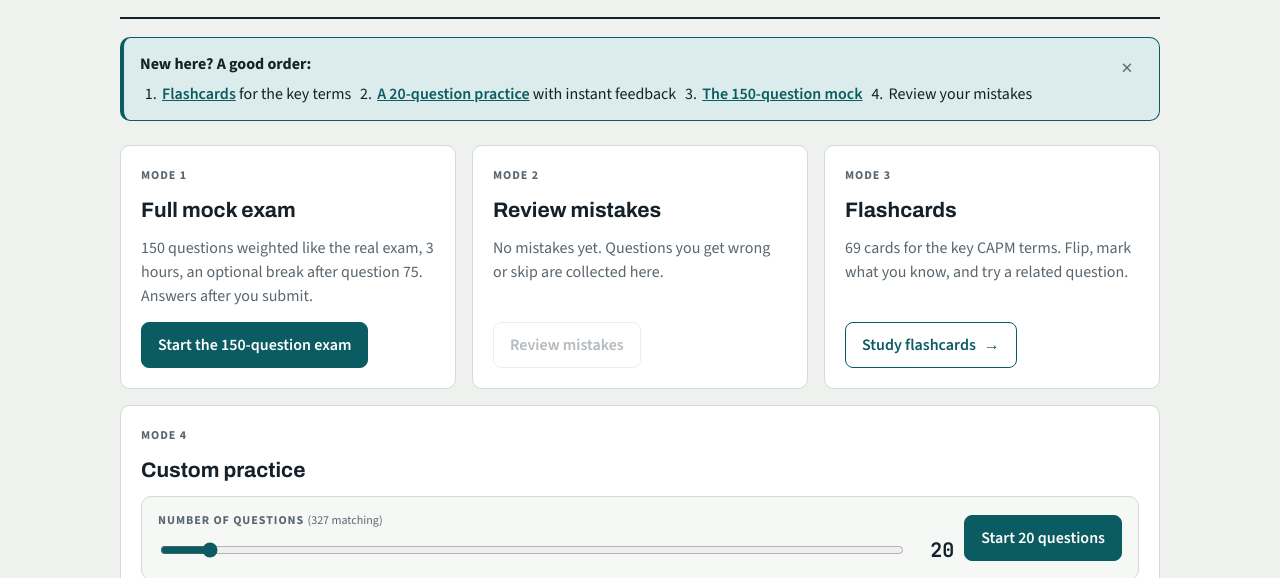
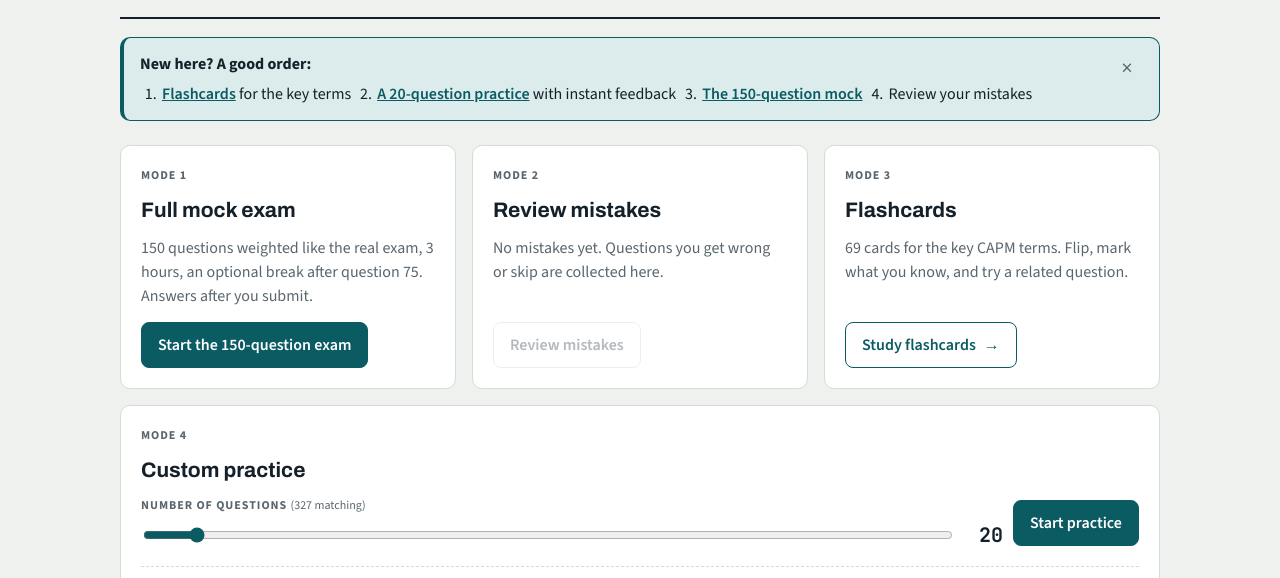
Before and after one commit to Augustine-debug/capm-practice-room, a plain HTML site: page index.html in a window 1280 px wide. Shown: the part 194-772 px from the top of the page. Drawn offline with nearby package versions, Linux system fonts and the light colour scheme.

Commit message:
Custom practice: keep the original slider and Start practice button
Per Duy: the count is shown once, by the slider (default 20), and the
button is "Start practice" again. The row stays at the top of the card,
in its original plain style, with a dashed line before the filters.

Co-Authored-By: Claude Opus 5.5 <noreply@anthropic.com>
Claude-Session: https://claude.ai/code/session_01FprDGMi7mrPvPpQLZnuJyM

```diff
--- a/css/style.css
+++ b/css/style.css
@@ -358,6 +358,5 @@ a.report:hover{color:var(--accent)}
 .btn.outline:hover{background:var(--accent-soft)}
 .fcbar .tab.on{background:var(--accent-soft);border-color:var(--accent);color:var(--accent)}
 .fcbar .tab.on::before{content:"✓ "}
-.startrow{padding:14px 16px;margin:0;border:1px solid var(--line);border-radius:var(--r);background:var(--sunk)}
-.startrow+.form{margin-top:4px}
+.startrow{padding-bottom:16px;border-bottom:1px dashed var(--line)}
 @media (max-width:640px){.homespec{display:none}}
--- a/js/app.js
+++ b/js/app.js
@@ -267,7 +267,7 @@ function homeHTML(){
         <div style="flex:1;min-width:220px"><div class="label" style="margin-bottom:6px">Number of questions <span id="poolInfo" class="muted" style="text-transform:none;letter-spacing:0;font-weight:400"></span></div>
           <p id="noMatch" class="nomatch" role="status" hidden>No questions match these filters. Tick at least one option in each group, or widen the ECO task filter.</p>
           <div class="range"><input type="range" id="oCount" aria-label="Number of questions" min="1" max="${BANK.length}" value="20"><output id="oCountOut">20</output></div></div>
-        <div style="display:flex;gap:8px;flex-wrap:wrap"><button class="btn primary" id="startCustom" data-act="custom"><span>Start <span id="startN">20</span> questions</span></button></div>
+        <div style="display:flex;gap:8px;flex-wrap:wrap"><button class="btn primary" id="startCustom" data-act="custom">Start practice</button></div>
       </div>
       <div class="form">
         <fieldset><legend class="label">Question type</legend>${mChecks}<legend class="label" style="margin-top:10px">Domain</legend>${dChecks}</fieldset>
@@ -336,7 +336,7 @@ function pool(){
 function syncCustom(){
   const p=pool(),r=$("#oCount"),o=$("#oCountOut");if(!r)return;
   const max=Math.max(1,p.length);r.max=max;if(+r.value>max)r.value=max;
-  o.textContent=p.length?r.value:0;const sn=$("#startN");if(sn)sn.textContent=p.length?r.value:0;
+  o.textContent=p.length?r.value:0;
   $("#poolInfo").textContent=`(${p.length} matching)`;
   const nm=$("#noMatch");if(nm)nm.hidden=!!p.length;
   const tAll=Object.keys(TASKS).length,tOn=document.querySelectorAll(".taskgrid input:checked").length;
@@ -549,7 +549,7 @@ document.addEventListener("click",e=>{
   }
 });
 document.addEventListener("change",e=>{if(view==="home"&&e.target.matches("input"))syncCustom()});
-document.addEventListener("input",e=>{if(e.target.id==="oCount"){$("#oCountOut").textContent=e.target.value;const sn=$("#startN");if(sn)sn.textContent=e.target.value}});
+document.addEventListener("input",e=>{if(e.target.id==="oCount")$("#oCountOut").textContent=e.target.value});
 document.addEventListener("keydown",e=>{
   // keep keyboard focus inside an open dialog
   if(e.key==="Tab"&&confirmOpen){const d=$(".dialog");if(d){const f=[...d.querySelectorAll("button,a[href],input")].filter(x=>!x.disabled);if(f.length){const first=f[0],last=f[f.length-1];
```
